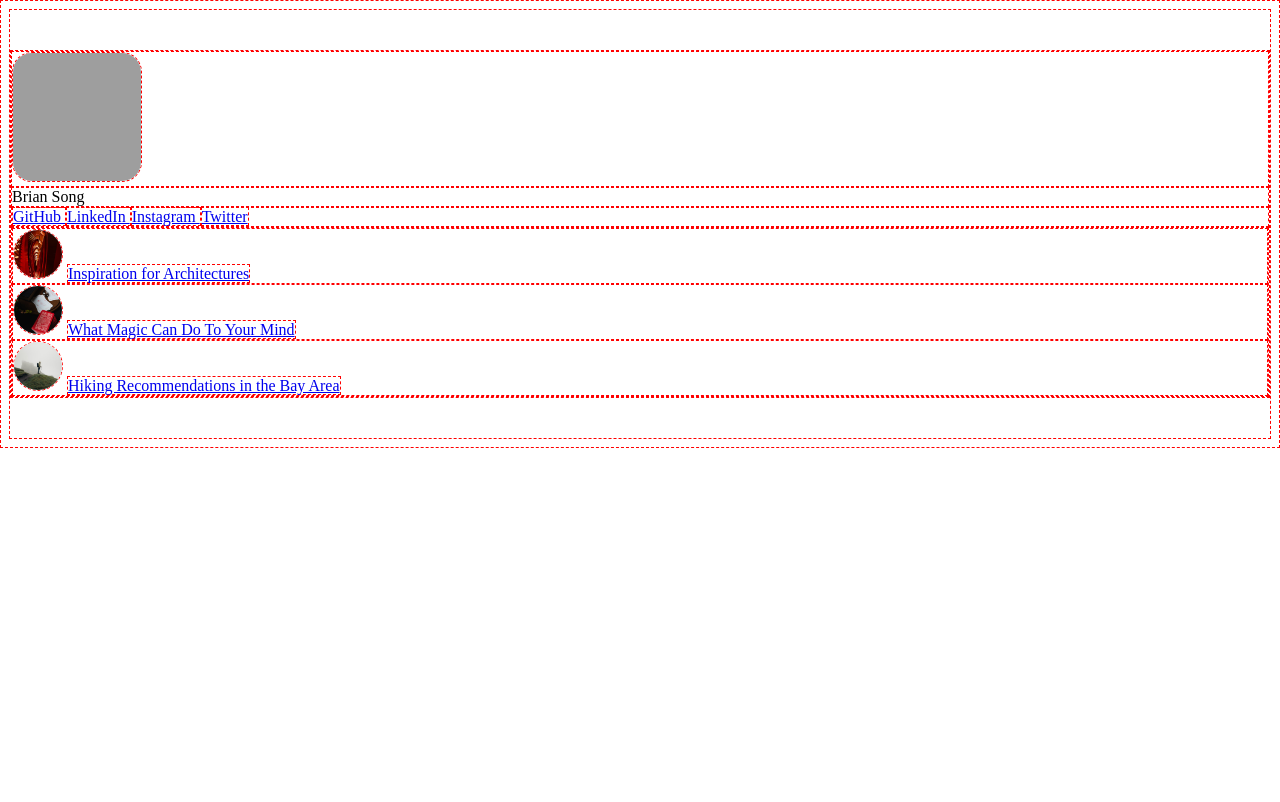
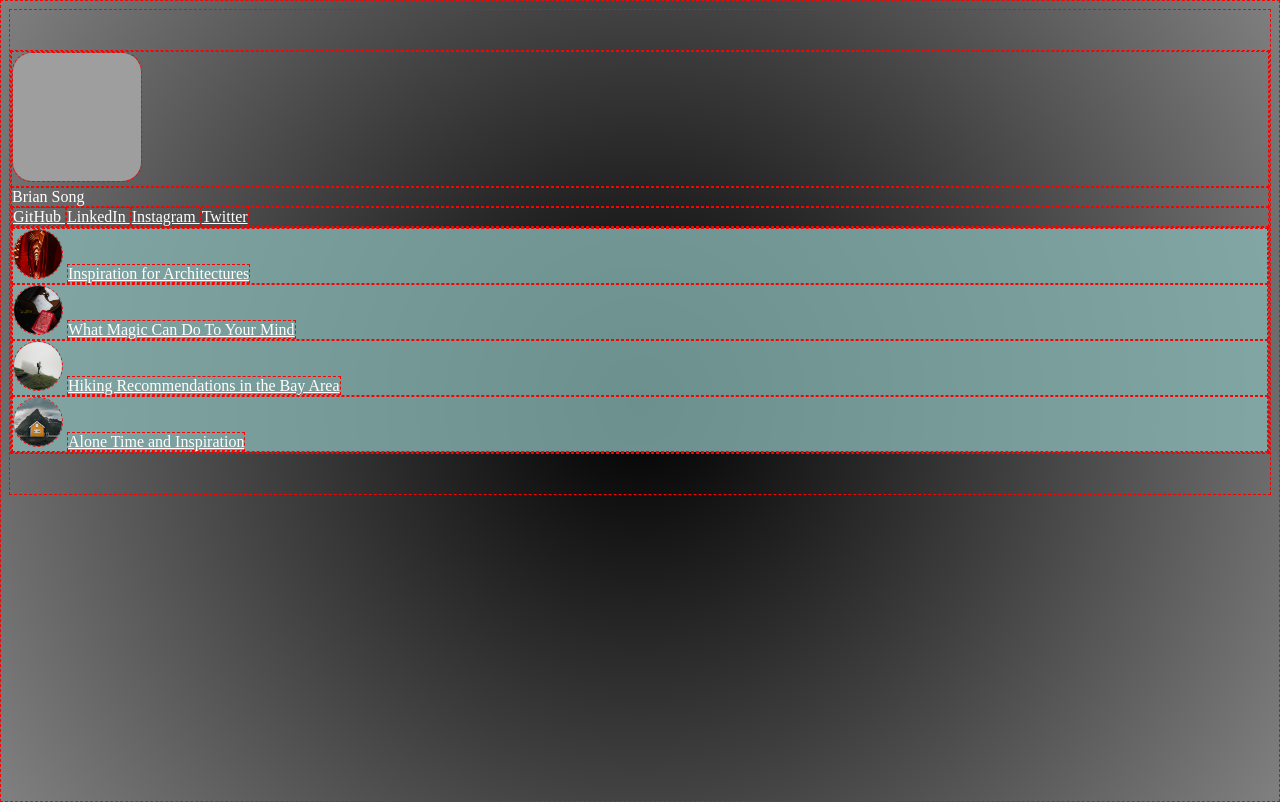
Before and after one commit to bsong92/link-in-bio, a plain HTML site: page index.html in a window 1280 px wide. Drawn offline with Linux system fonts and the light colour scheme; grey boxes are pictures that could not be loaded.

Commit message:
Added another item

```diff
--- a/index.html
+++ b/index.html
@@ -10,9 +10,20 @@
       border: 1px red dashed;
     }
 
+    html {
+      min-height: 100%
+    }
+
     body {
+      min-height: 100%;
       padding-top: 40px;
       padding-bottom: 40px;
+      background: radial-gradient(circle at 50% 50%, #000000, #3f3f3f, #808080); /* made at https://learnui.design/tools/gradient-generator.html */
+      color: rgba(255,255,255,1.0);
+    }
+
+    a {
+      color: rgba(255,255,255,1.0);
     }
 
     .avatar-image{
@@ -27,6 +38,11 @@
     border-radius: 48px;
     object-fit: cover;
   }
+
+  .item {
+   background-color: rgba(135,180,178,0.8);
+  }
+
   </style>
 </head>
 
@@ -84,6 +100,15 @@
           Hiking Recommendations in the Bay Area
         </a>
       </div>
+
+      <div class="item">
+        <img src="/Thumbnails/michael-baccin-ZcIquAS0T-I-unsplash.jpg" class="thumbnail">
+
+        <a target="_blank" href="https://wanderful.company/how-to-travel-alone-and-enjoy-it/">
+          Alone Time and Inspiration
+        </a>
+      </div>
+
     </div> <!--Links row-->
   </div> <!-- Main container-->
 </body>
```
